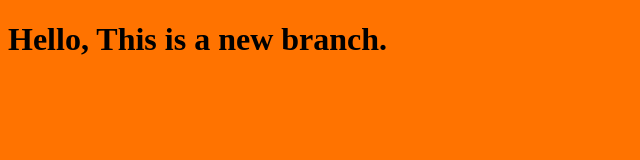
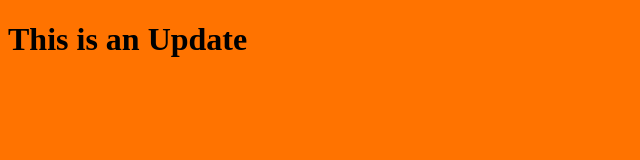
Before and after one commit to herhira700/myprojects, a plain HTML site: page index.html in a window 1280 px wide. Shown: the whole page, without its empty margins (0-640 px from the left). Drawn offline with Linux system fonts and the light colour scheme.

Commit message:
Editing the html file

```diff
--- a/index.html
+++ b/index.html
@@ -7,7 +7,7 @@
     <link rel="stylesheet" href="style.css">
 </head>
 <body>
-    <h1>Hello, This is a new branch.</h1>
+    <h1>This is an Update</h1>
     <script src="app.js"></script>
 </body>
 </html>
```
